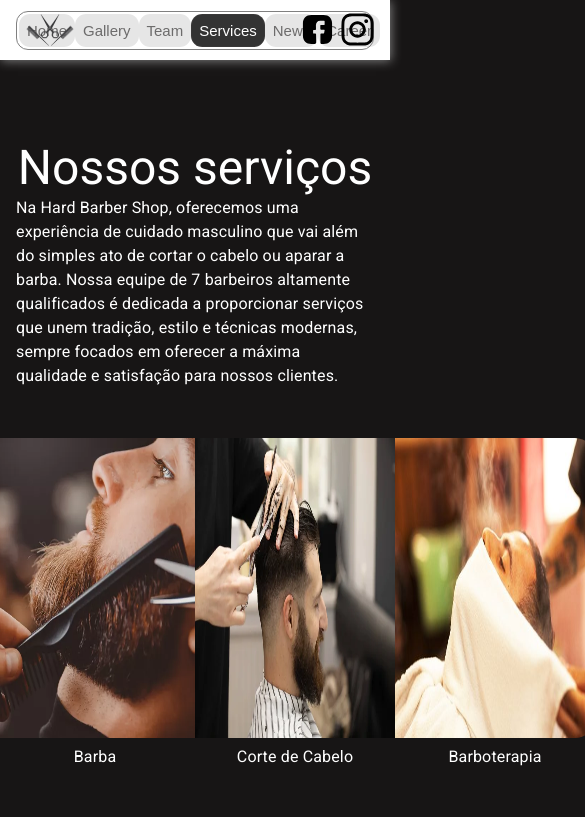
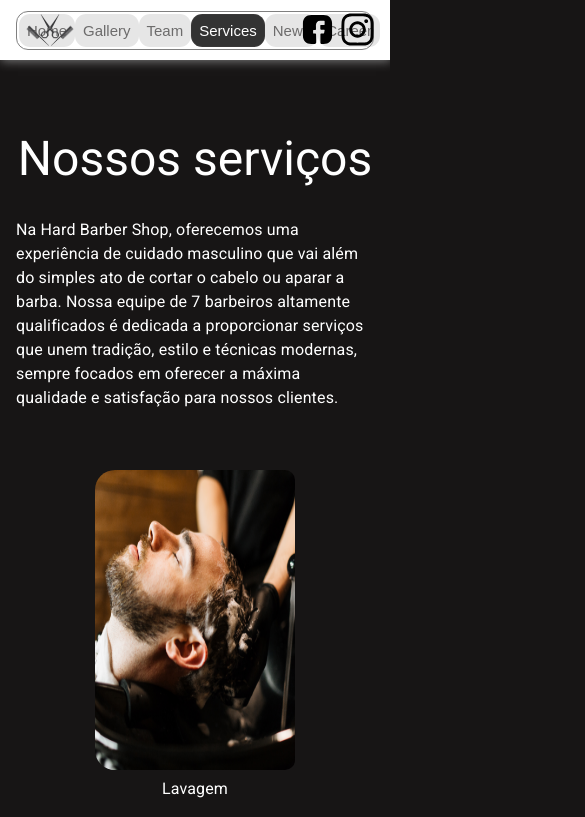
Before and after one commit to OBitencourt/barbershop, a Next.js app: page /services in a window 390 px wide. Shown: the top 817 px of the page, 585 px wide, since content can reach past the window. Built offline with nearby package versions, Linux system fonts and the light colour scheme; a web font is replaced by a local one.

Commit message:
feat: adding responsivity to services page

```diff
--- a/pages/services.tsx
+++ b/pages/services.tsx
@@ -29,6 +29,20 @@ const StyledBox = styled.div`
     & > .box:last-of-type img {
         border-top-right-radius: 20px;
         border-bottom-right-radius: 20px;
+    }
+
+    @media (max-width: 835px) {
+        flex-direction: column;
+        align-items: center;
+
+        & > .box img {
+            border-radius: 10px;
+
+        }
+
+        & > .box {
+            margin: 10px;
+        }
     }
 `;
 
@@ -62,7 +76,9 @@ const Services = () => {
             maxWidth='md'
             sx={{paddingBottom: 10  ,paddingTop: 10, color: 'white', display: 'flex', justifyContent:'center', flexDirection: 'column', alignItems: 'center'}}
         >
-            <Typography variant="h3" >
+            <Typography variant="h3" sx={{
+                marginBottom: 5,
+            }} lineHeight={0.8}>
                 Nossos serviços
             </Typography>
             <Typography>
```
